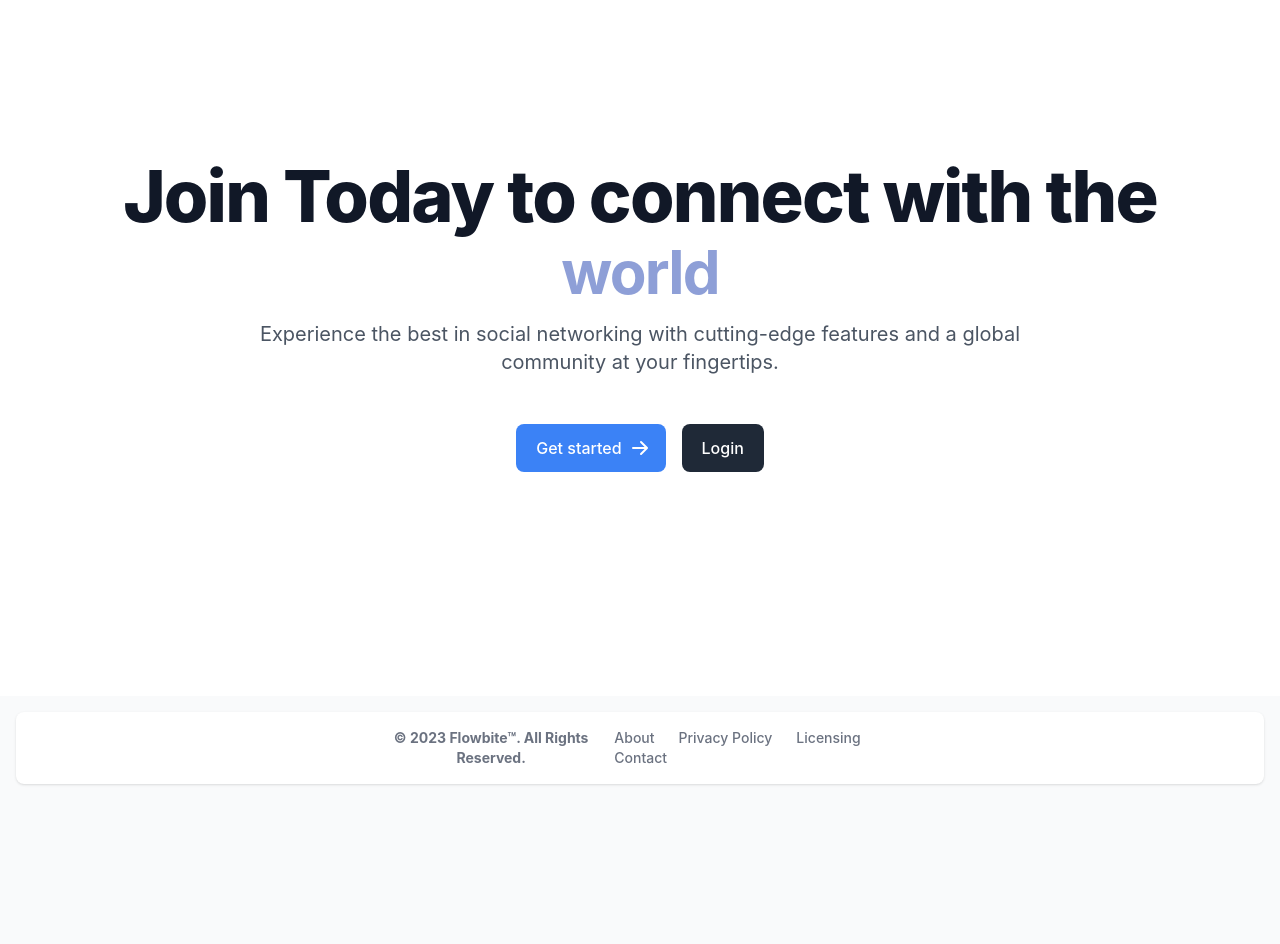
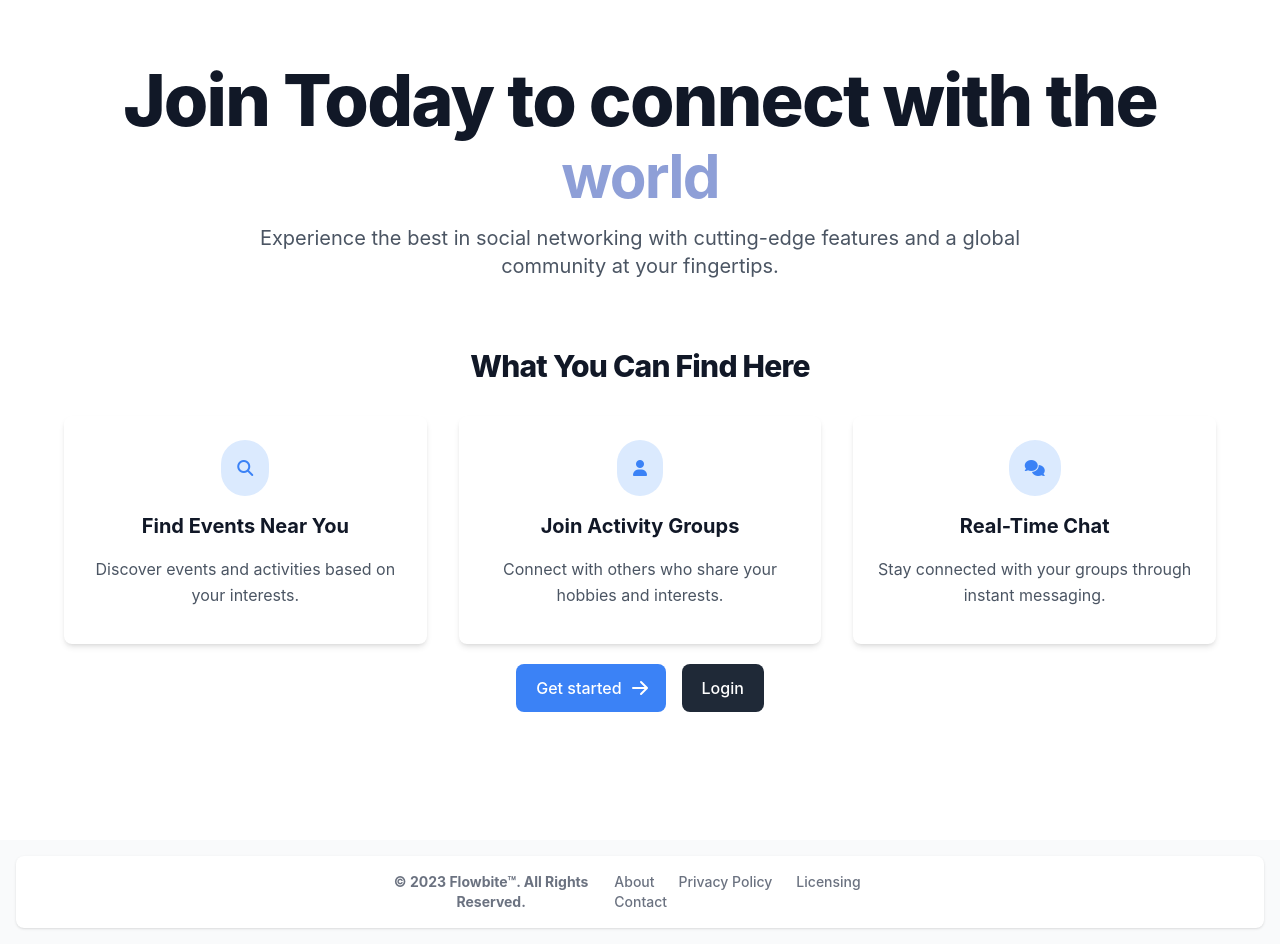
Before and after one commit to FranGarciaLopez/rojo-frontend, a React (Vite) app: page /home in a window 1280 px wide. Before the commit the page ends 800 px from the top, so only its background shows below. Built offline with nearby package versions, Linux system fonts and the light colour scheme; no server answers.

Commit message:
update home page with information about what the user is going to find inside it.

```diff
--- /dev/null
+++ b/src/components/atoms/FeatureCard.jsx
@@ -0,0 +1,17 @@
+import React from 'react';
+
+const FeatureCard = ({ title, description, svgIcon }) => {
+  return (
+    <div className="bg-white shadow-md rounded-lg p-6 max-w-sm mx-auto hover:shadow-2xl transition-shadow duration-300 ease-in-out">
+      <div className="flex items-center justify-center mb-4">
+        <div className="p-4 bg-blue-100 rounded-full text-blue-500">
+          {svgIcon}
+        </div>
+      </div>
+      <h3 className="text-xl font-bold text-gray-900 text-center">{title}</h3>
+      <p className="mt-2 text-gray-600 text-center">{description}</p>
+    </div>
+  );
+};
+
+export default FeatureCard;
--- /dev/null
+++ b/src/components/molecules/FeaturesSection.jsx
@@ -0,0 +1,44 @@
+import React from 'react';
+import FeatureCard from '../atoms/FeatureCard';
+
+const FeaturesSection = () => {
+  const features = [
+    {
+      title: 'Find Events Near You',
+      description: 'Discover events and activities based on your interests.',
+      svgIcon: <i className="fa-solid fa-magnifying-glass"></i>, // Use as SVG
+    },
+    {
+      title: 'Join Activity Groups',
+      description: 'Connect with others who share your hobbies and interests.',
+      svgIcon: <i className="fa-solid fa-user"></i>, // Use as SVG
+    },
+    {
+      title: 'Real-Time Chat',
+      description: 'Stay connected with your groups through instant messaging.',
+      svgIcon: <i className="fa-solid fa-comments"></i>, // Use as SVG
+    },
+  ];
+
+  return (
+    <section className="py-5">
+      <div className="container mx-auto px-4">
+        <h2 className="text-3xl font-extrabold text-center mb-8 text-gray-900">
+          What You Can Find Here
+        </h2>
+        <div className="grid grid-cols-1 md:grid-cols-2 lg:grid-cols-3 gap-8">
+          {features.map((feature, index) => (
+            <FeatureCard
+              key={index}
+              title={feature.title}
+              description={feature.description}
+              svgIcon={feature.svgIcon}
+            />
+          ))}
+        </div>
+      </div>
+    </section>
+  );
+};
+
+export default FeaturesSection;
--- a/src/components/molecules/Hero.jsx
+++ b/src/components/molecules/Hero.jsx
@@ -1,6 +1,6 @@
 import React from 'react';
 import { Link } from 'react-router-dom';
-
+import FeaturesSection from '../molecules/FeaturesSection';
 const Hero = () => {
           return (
                     <section>
@@ -15,6 +15,7 @@ const Hero = () => {
                                                   and a global community at your fingertips.
                                         </p>
 
+                                        <FeaturesSection />
                                         <div className="flex flex-col mb-8 lg:mb-16 space-y-4 sm:flex-row sm:justify-center sm:space-y-0 sm:space-x-4">
                                                   <Link to="/register" className="inline-flex justify-center items-center py-3 px-5 text-base font-medium text-center text-white rounded-lg
                                                    bg-blue-500 hover:bg-blue-800 focus:ring-4 focus:ring-blue-300 transition ease-in-out duration-200">
```
